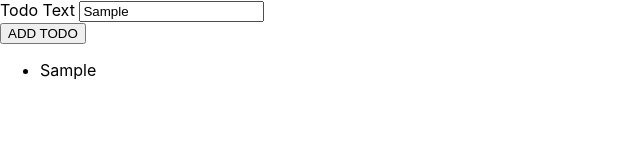
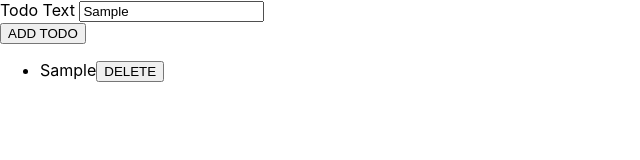
Before and after one commit to meliy-meyada/TypeScript-CodeCamp, a React (Create React App) app in the folder retypescript/: page / in a window 1280 px wide. Both pictures are taken after typing "Sample" into the empty fields and a click on the button "ADD TODO". Shown: the top 160 px of the page, without its empty margins (0-640 px from the left). Built offline with nearby package versions, Linux system fonts and the light colour scheme.

Commit message:
More Props & State Work

```diff
--- a/retypescript/src/App.tsx
+++ b/retypescript/src/App.tsx
@@ -8,12 +8,20 @@
 
   const todoAddHandler = (text: string) => {
     setTodos(prevTodos => [
-      ...prevTodos, {id: Math.random().toString(), text: text}]);
+      ...prevTodos,
+      {id: Math.random().toString(), text: text}]);
   }
+
+  const todoDeleteHandler = (todoId: string) => {
+    setTodos(prevTodos => {
+      return prevTodos.filter(todo => todo.id !== todoId);
+    });
+  };
+
   return (
     <div className="App">
       <NewTodo onAddTodo={todoAddHandler} />
-      <TodoList items={todos} />
+      <TodoList items={todos} onDeleteTodo={ todoDeleteHandler }/>
 
     </div>
   )
--- a/retypescript/src/components/TodoList.tsx
+++ b/retypescript/src/components/TodoList.tsx
@@ -2,14 +2,17 @@
 
 interface TodoListProps {
   items: { id: string, text: string }[];
+  onDeleteTodo: ( id: string ) => void;
 };
 
 const TodoList: React.FC<TodoListProps> = props => {
   return (
     <ul>
-        {
-          props.items.map(todo => (
-            <li key={todo.id}> { todo.text } </li>
+        {props.items.map(todo => (
+            <li key={todo.id}>
+              <span>{ todo.text }</span>
+              <button onClick={props.onDeleteTodo.bind(null, todo.id)}>DELETE</button>
+            </li>
           ))}
     </ul>
   )
```
